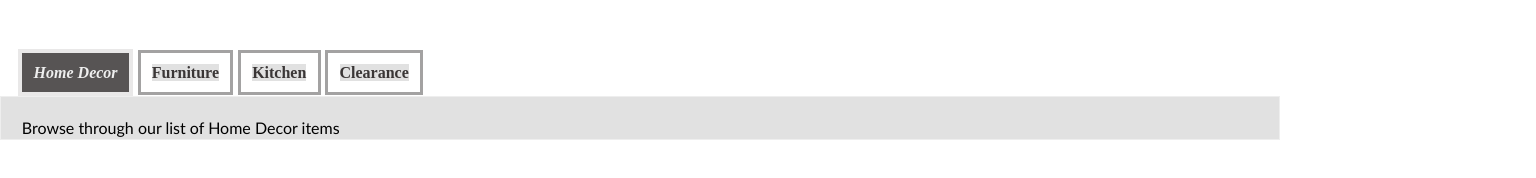
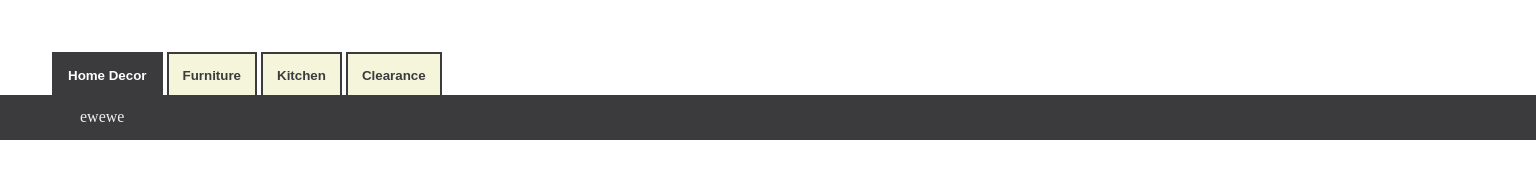
Before and after one commit to djordjijem/Web-components, a plain HTML site: page Tabs/index.html in a window 1280 px wide. Shown: the whole page, 1536 px wide, since content can reach past the window. Drawn offline with Linux system fonts and the light colour scheme.

Commit message:
update tabs

```diff
--- /dev/null
+++ b/Tabs/css/main.css
@@ -0,0 +1,41 @@
+*{
+    box-sizing: border-box;
+    margin: 0;
+    padding: 0;
+}
+
+.tabComponent {
+    position: relative;
+    clear: both;
+    margin: 50px;
+    width: 100%;
+    height: 100px;
+  }
+  .tab {
+    float: left;
+    position: relative;
+  }
+  button {
+    padding: 14px;
+    margin: 2px;
+    background-color: beige;
+    color: rgb(59, 59, 61);
+    font-weight: 600;
+    border: 2px solid rgb(59, 59, 61);
+    outline: none;
+    cursor: pointer;
+  }
+
+.contents {
+  position: absolute;
+  top: 45px;
+  left: -50px;
+  background-color: rgb(59, 59, 61);
+  height: 45.38px;
+  width: 120%;
+  color: #f3efef;
+}
+.content {
+  display: none;
+  padding: 13px 0 5px 80px;
+}
--- a/Tabs/index.html
+++ b/Tabs/index.html
@@ -5,45 +5,43 @@
     <meta name="viewport" content="width=device-width, initial-scale=1.0">
     <meta http-equiv="X-UA-Compatible" content="ie=edge">
     <title>Tabs</title>
-    <link rel="stylesheet" href="main.css">
+    <link rel="stylesheet" href="css/main.css">
 </head>
 <body>
-<div class="tabComponent">
+  <div class="tabComponent">
 
                 <div class="tab">
-                        <input type="radio" id="tab-1" name="tab-group-1" checked>
-                        <label for="tab-1">Home Decor</label>
 
-                        <div class="content">
-                                Browse through our list of Home Decor items
-                        </div>
+                        <button class="btn-one btn">Home Decor</button>
                 </div>
 
                 <div class="tab">
-                        <input type="radio" id="tab-2" name="tab-group-1">
-                        <label for="tab-2">Furniture</label>
-
-                        <div class="content">
-                                Flash Sale on Living Room and Bedroom Furniture
-                        </div>
+                        <button class="btn-two btn">Furniture</button>
                 </div>
 
-                        <div class="tab">
-                        <input type="radio" id="tab-3" name="tab-group-1">
-                        <label for="tab-3">Kitchen</label>
-
-                        <div class="content">
-                                Bring the best out of the masterchef in you
-                        </div>
+               <div class="tab">
+                <button class="btn-three btn">Kitchen</button>
                 </div>
                 <div class="tab">
-                        <input type="radio" id="clearance" name="tab-group-1">
-                        <label for="clearance">Clearance</label>
-                        <div class="content">
-                                        Red hot deals at affordable prices. Check out our clearance section for more details.
+                        <button class="btn-four btn">Clearance</button>
+                 </div>
+                 <div class="contents">
+                        <div class="content content-one">
+                                ewewe
                         </div>
+                        <div class="content content-two">
+                               dera
                         </div>
+                        <div class="content content-three">
+                                bdabab
+                        </div>
+                        <div class="content content-four">
+                                sasas
+                      </div>
+                 </div>
 
-             </div>
+  </div><!--tab component-->
+
+             <script src="js/main.js"></script>
 </body>
 </html>
--- /dev/null
+++ b/Tabs/js/main.js
@@ -0,0 +1,65 @@
+(function(){
+   "use strict";
+
+   let btn = document.querySelectorAll('.btn');
+   let contentOne = document.querySelectorAll('.contents .content-one');
+   let btnOne = document.querySelectorAll('.tab .btn-one');
+
+        btnOne.forEach(function(el){
+            el.style.backgroundColor = 'rgb(59, 59, 61';
+            el.style.color = 'white';
+        });
+
+        contentOne.forEach(function(el){
+            el.style.display = 'block';
+        });
+
+     btn.forEach(function (el){
+        el.addEventListener('click' , function(e){
+         let btnOne = this.parentElement.parentElement.children[0].children[0];
+         let btnTwo = this.parentElement.parentElement.children[1].children[0];
+         let btnThree = this.parentElement.parentElement.children[2].children[0];
+         let btnFour = this.parentElement.parentElement.children[3].children[0];
+         let btns = [];
+         btns.push(btnOne, btnTwo, btnThree, btnFour);
+
+        btns.forEach(function(el){
+            el.style.backgroundColor = 'beige';
+            el.style.color = 'rgb(59, 59, 61';
+        });
+        this.style.backgroundColor = 'rgb(59, 59, 61';
+        this.style.color = 'white';
+
+        let contents = this.parentElement.parentElement.children[4];
+
+        switch(this.classList[0]){
+            case "btn-one":
+            contents.children[0].style.display = 'block'
+            contents.children[1].style.display = 'none'
+            contents.children[2].style.display = 'none'
+            contents.children[3].style.display = 'none'
+            break;
+            case "btn-two":
+            contents.children[0].style.display = 'none'
+            contents.children[1].style.display = 'block'
+            contents.children[2].style.display = 'none'
+            contents.children[3].style.display = 'none'
+            break;
+            case "btn-three":
+            contents.children[0].style.display = 'none'
+            contents.children[1].style.display = 'none'
+            contents.children[2].style.display = 'block'
+            contents.children[3].style.display = 'none'
+            break;
+            case "btn-four":
+            contents.children[0].style.display = 'none'
+            contents.children[1].style.display = 'none'
+            contents.children[2].style.display = 'none'
+            contents.children[3].style.display = 'block'
+            break;
+            default:
+              return false;
+        }
+       });
+   })
+})();
--- a/Tabs/main.css
+++ /dev/null
@@ -1,52 +0,0 @@
-*{
-    box-sizing: border-box;
-    margin: 0;
-    padding: 0;
-}
-
-.tabComponent {
-    position: relative;
-    clear: both;
-    margin: 4em 0;
-  }
-  .tab {
-    float: left;
-  }
-  .tab label {
-    background: #eee;
-    padding: 0.7em;
-    margin: 0.15em;
-    color: #3a3636;
-    font-weight: 600;
-    position: relative;
-    left: 1em;
-    cursor: pointer;
-    border: 3px solid #a3a2a2;
-    background-clip: content-box;
-    background-color: #e1e1e1;
-  }
-  .tab [type=radio] {
-    display: none;
-  }
-  .content {
-    position: absolute;
-    top: 2em;
-    left: 0;
-    background: #e1e1e1;
-    right: 0;
-    bottom: 0;
-    padding: 1.3em;
-    border: 0.1em solid #eee;
-    font-family: 'Trebuchet MS', 'Lucida Sans Unicode', 'Lucida Grande', 'Lucida Sans', Arial, sans-serif;
-  }
-  [type=radio]:checked ~ label {
-    background: rgb(87, 84, 84);
-    z-index: 2;
-    color: #eee;
-    font-style: italic;
-    border: 4px solid rgb(233, 232, 232);
-  }
-  [type=radio]:checked ~ label ~ .content {
-    z-index: 1;
-
-  }
```
